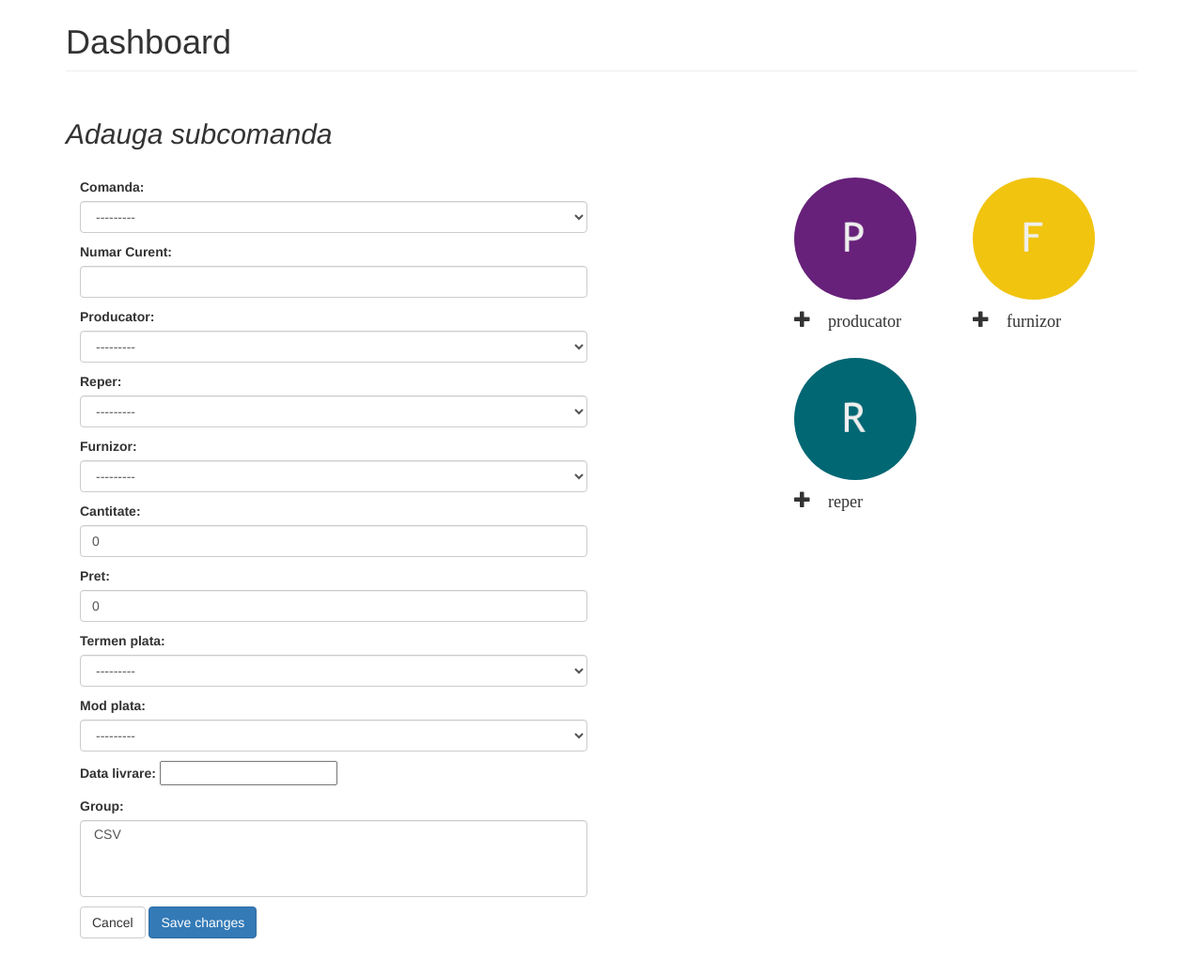
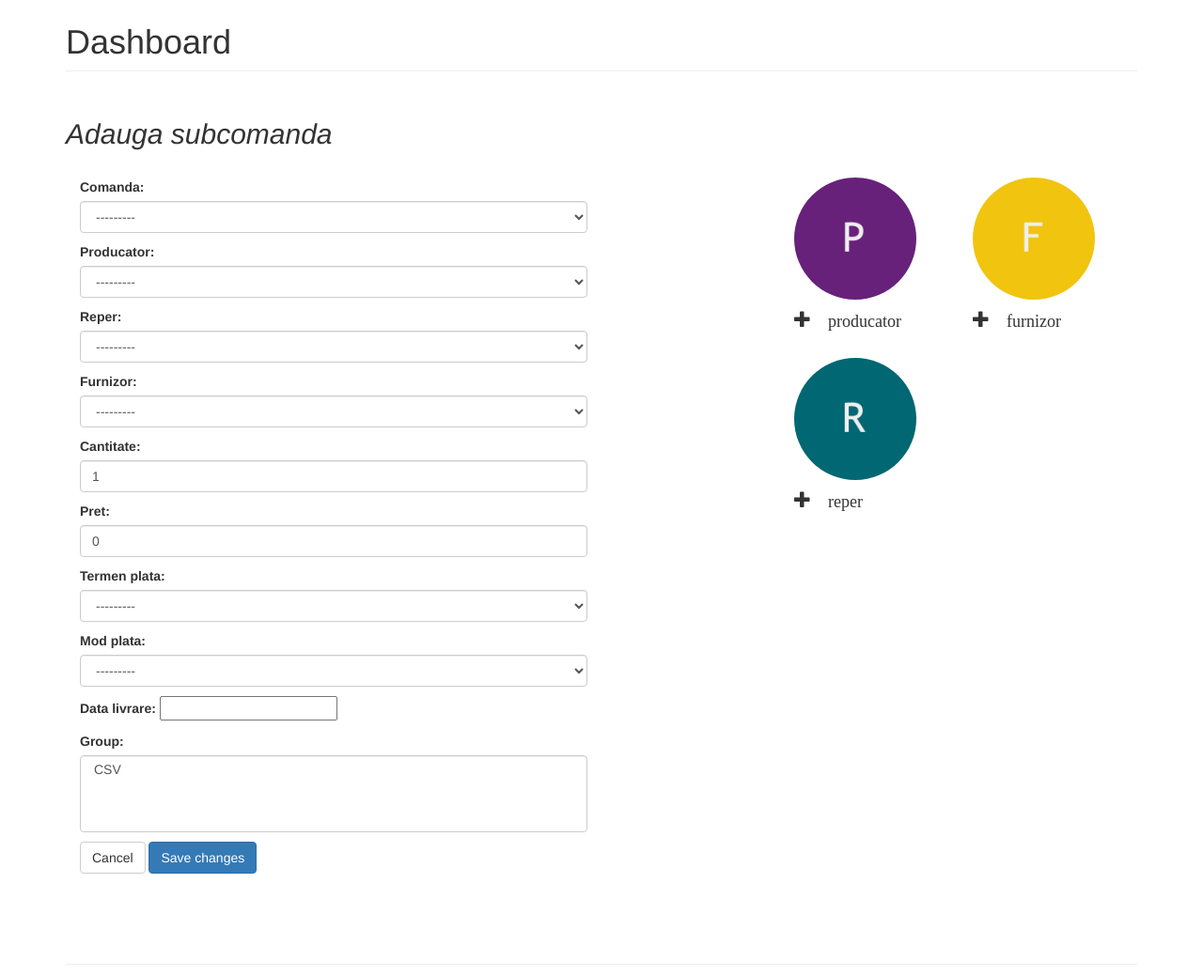
Before and after one commit to eduarde/OrderHelperApp, a Django app: page /subcomanda/new/ in a window 1280 px wide. Shown: the part 65-1104 px from the top of the page at 94% size. Run offline with Django 3.2, Linux system fonts and the light colour scheme; a user stored in the database is signed in; data comes from the database, SQL or seed files in the repository; some libraries are stand-ins or nearby versions.

Commit message:
Subcomanda form change
nr curent is added automatically

```diff
--- a/orderhelper/forms.py
+++ b/orderhelper/forms.py
@@ -68,7 +68,7 @@ class ComandaForm(forms.ModelForm):
 		model = Comanda
 		fields = ('numar_unic','obiect_succint','solicitant','proiect','group',)
 		widgets = {
-			'numar_unic': forms.TextInput(attrs={'class': 'form-control'}),
+			'numar_unic': forms.NumberInput(attrs={'class': 'form-control'}),
 			'obiect_succint': forms.TextInput(attrs={'class': 'form-control'}),
 			'solicitant': forms.Select(attrs={'class': 'form-control'}),
 			'proiect': forms.Select(attrs={'class': 'form-control'}),
@@ -79,14 +79,13 @@ class SubcomandaForm(forms.ModelForm):
 
 	class Meta:
 		model = Subcomanda
-		fields = ('comanda_ref','numar_curent','producator','reper','furnizor','cantitate','pret','termen_plata','mod_plata','data_livrare','group',)
+		fields = ('comanda_ref','producator','reper','furnizor','cantitate','pret','termen_plata','mod_plata','data_livrare','group',)
 		dateOptions = {
 			'format': 'mm/dd/yyyy',
 			'autoclose': True
 		}
 		widgets = {
 			'comanda_ref': forms.Select(attrs={'class': 'form-control'}),
-			'numar_curent': forms.NumberInput(attrs={'class': 'form-control'}),
 			'producator': forms.Select(attrs={'class': 'form-control'}),
 			'reper': forms.Select(attrs={'class': 'form-control'}),
 			'furnizor': forms.Select(attrs={'class': 'form-control'}),
--- a/orderhelper/templates/orderhelper/subcomanda_new.html
+++ b/orderhelper/templates/orderhelper/subcomanda_new.html
@@ -125,6 +125,8 @@
 		$(document).ready(function(){
 	        $("#idlivrare").datetimepicker({
 				format: 'mm/dd/yyyy'})
+
+	        $("#id_cantitate").val(1);
 	    });
 
 	</script>
--- a/orderhelper/views.py
+++ b/orderhelper/views.py
@@ -175,12 +175,15 @@ def comanda_new(request):
 def subcomanda_new(request):
 	status_deschis = Status.objects.all().filter(text='Deschis')[0]
 
+
 	if request.method == "POST":
 		if 'newsubcomanda' in request.POST:
 			subcomandaform = SubcomandaForm(request.POST)
 			if subcomandaform.is_valid():
 				subcomanda = subcomandaform.save(commit=False)
 				subcomanda.status = status_deschis
+				last_subcomanda = Subcomanda.objects.all().filter(comanda_ref__numar_unic=subcomanda.comanda_ref.numar_unic).latest('pk')
+				subcomanda.numar_curent = last_subcomanda.numar_curent + 1
 				subcomanda.save()
 				subcomandaform.save_m2m()
 				return redirect('subcomanda_all')
```
